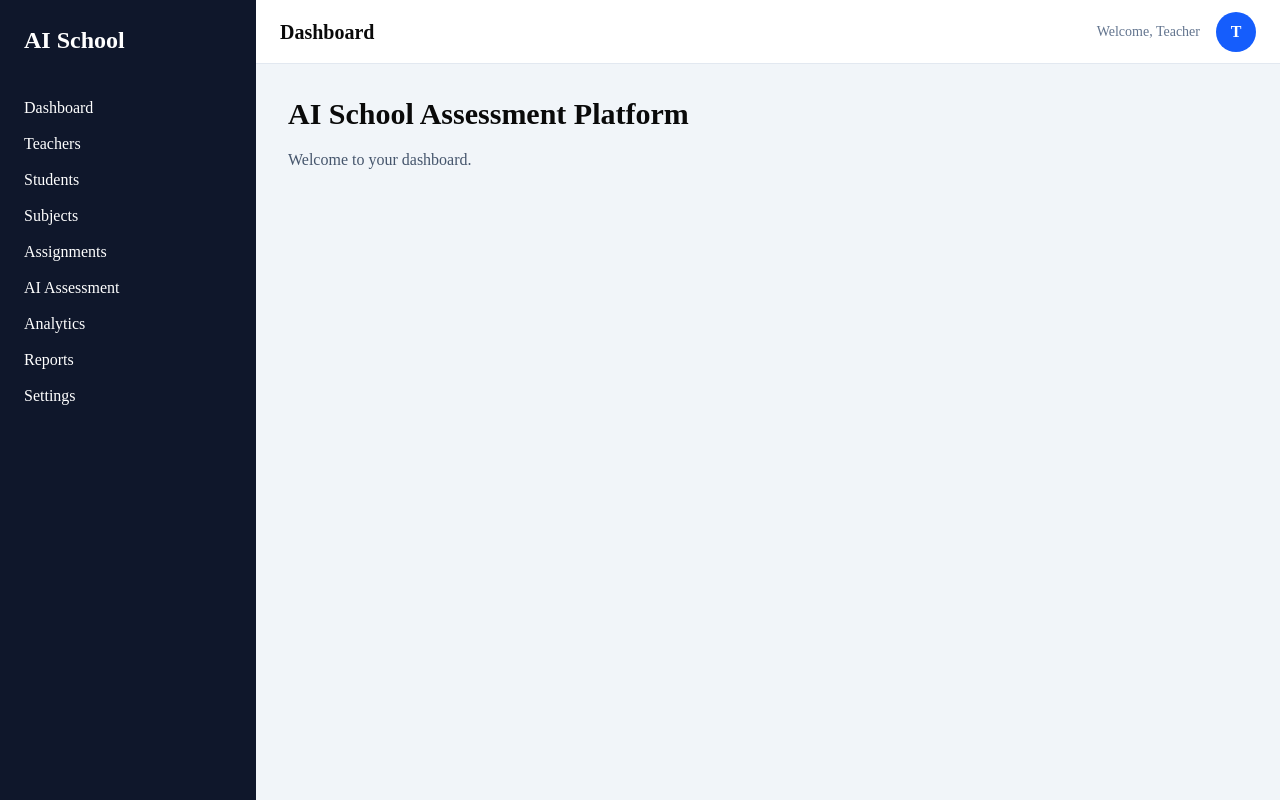
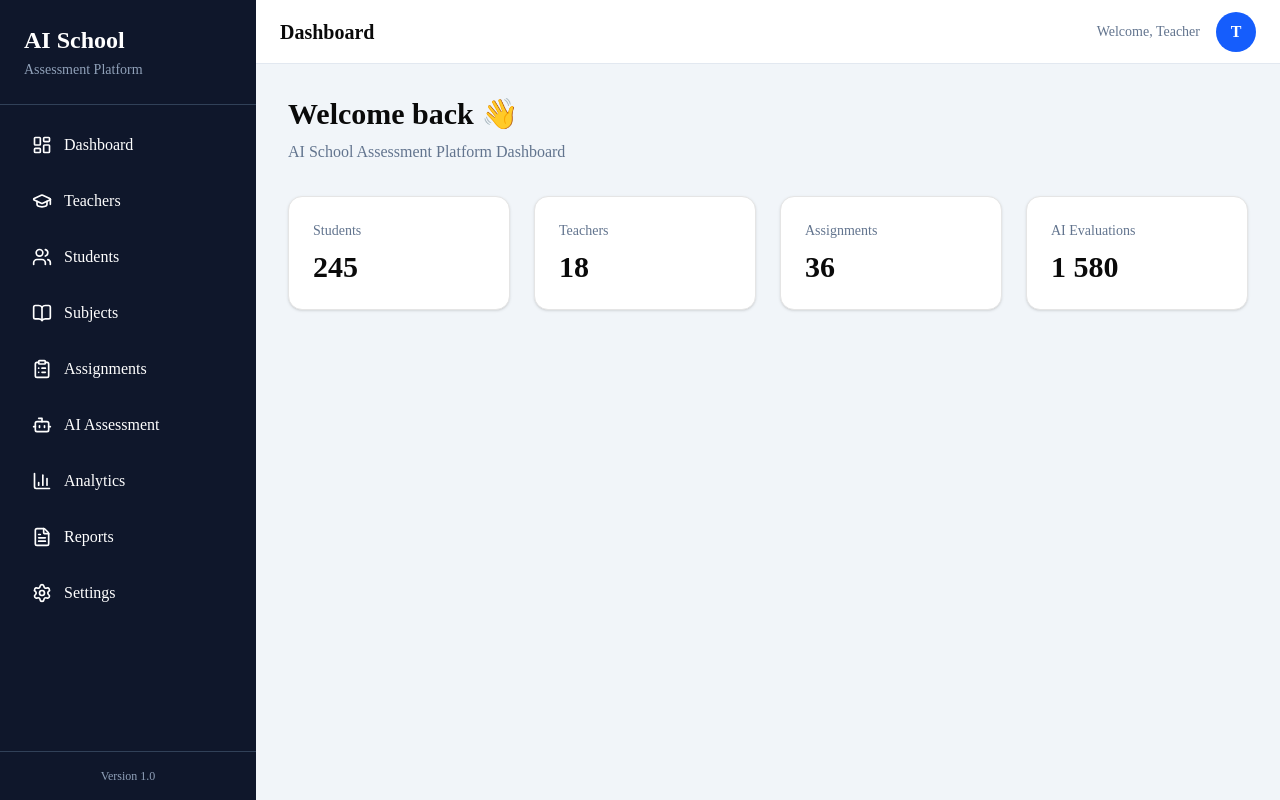
Before and after one commit to Yermakhan88/AI-School-Assessment-Platform, a Next.js app in the folder frontend/: page / in a window 1280 px wide. Built offline with nearby package versions, Linux system fonts and the light colour scheme.

Commit message:
Create dashboard statistics cards

```diff
--- a/frontend/app/page.tsx
+++ b/frontend/app/page.tsx
@@ -1,16 +1,47 @@
 import DashboardLayout from "@/components/layout/DashboardLayout";
+import StatCard from "@/components/dashboard/StatCard";
 
 export default function Home() {
   return (
     <DashboardLayout>
 
-      <h1 className="text-3xl font-bold">
-        AI School Assessment Platform
-      </h1>
+      <div className="space-y-8">
 
-      <p className="mt-4 text-slate-600">
-        Welcome to your dashboard.
-      </p>
+        <div>
+          <h1 className="text-3xl font-bold">
+            Welcome back 👋
+          </h1>
+
+          <p className="text-slate-500 mt-2">
+            AI School Assessment Platform Dashboard
+          </p>
+        </div>
+
+        <div className="grid grid-cols-4 gap-6">
+
+          <StatCard
+            title="Students"
+            value="245"
+          />
+
+          <StatCard
+            title="Teachers"
+            value="18"
+          />
+
+          <StatCard
+            title="Assignments"
+            value="36"
+          />
+
+          <StatCard
+            title="AI Evaluations"
+            value="1 580"
+          />
+
+        </div>
+
+      </div>
 
     </DashboardLayout>
   );
--- /dev/null
+++ b/frontend/components/dashboard/StatCard.tsx
@@ -0,0 +1,23 @@
+interface StatCardProps {
+  title: string;
+  value: string;
+}
+
+export default function StatCard({
+  title,
+  value,
+}: StatCardProps) {
+  return (
+    <div className="rounded-xl border bg-white p-6 shadow-sm">
+
+      <p className="text-sm text-slate-500">
+        {title}
+      </p>
+
+      <h2 className="mt-2 text-3xl font-bold">
+        {value}
+      </h2>
+
+    </div>
+  );
+}
--- a/frontend/components/layout/Sidebar.tsx
+++ b/frontend/components/layout/Sidebar.tsx
@@ -1,49 +1,91 @@
+import {
+  LayoutDashboard,
+  GraduationCap,
+  Users,
+  BookOpen,
+  ClipboardList,
+  Bot,
+  BarChart3,
+  FileText,
+  Settings,
+} from "lucide-react";
+
+const menuItems = [
+  {
+    title: "Dashboard",
+    icon: LayoutDashboard,
+  },
+  {
+    title: "Teachers",
+    icon: GraduationCap,
+  },
+  {
+    title: "Students",
+    icon: Users,
+  },
+  {
+    title: "Subjects",
+    icon: BookOpen,
+  },
+  {
+    title: "Assignments",
+    icon: ClipboardList,
+  },
+  {
+    title: "AI Assessment",
+    icon: Bot,
+  },
+  {
+    title: "Analytics",
+    icon: BarChart3,
+  },
+  {
+    title: "Reports",
+    icon: FileText,
+  },
+  {
+    title: "Settings",
+    icon: Settings,
+  },
+];
+
 export default function Sidebar() {
   return (
-    <aside className="w-64 h-screen bg-slate-900 text-white p-6">
-      <h1 className="text-2xl font-bold mb-10">
-        AI School
-      </h1>
+    <aside className="w-64 min-h-screen bg-slate-900 text-white flex flex-col">
 
-      <nav className="space-y-3">
+      <div className="p-6 border-b border-slate-700">
+        <h1 className="text-2xl font-bold">
+          AI School
+        </h1>
 
-        <a className="block hover:text-blue-400 cursor-pointer">
-          Dashboard
-        </a>
+        <p className="text-sm text-slate-400 mt-1">
+          Assessment Platform
+        </p>
+      </div>
 
-        <a className="block hover:text-blue-400 cursor-pointer">
-          Teachers
-        </a>
+      <nav className="flex-1 p-4 space-y-2">
 
-        <a className="block hover:text-blue-400 cursor-pointer">
-          Students
-        </a>
+        {menuItems.map((item) => {
+          const Icon = item.icon;
 
-        <a className="block hover:text-blue-400 cursor-pointer">
-          Subjects
-        </a>
+          return (
+            <button
+              key={item.title}
+              className="w-full flex items-center gap-3 rounded-lg px-4 py-3 hover:bg-slate-800 transition"
+            >
+              <Icon size={20} />
 
-        <a className="block hover:text-blue-400 cursor-pointer">
-          Assignments
-        </a>
-
-        <a className="block hover:text-blue-400 cursor-pointer">
-          AI Assessment
-        </a>
-
-        <a className="block hover:text-blue-400 cursor-pointer">
-          Analytics
-        </a>
-
-        <a className="block hover:text-blue-400 cursor-pointer">
-          Reports
-        </a>
-
-        <a className="block hover:text-blue-400 cursor-pointer">
-          Settings
-        </a>
+              <span>{item.title}</span>
+            </button>
+          );
+        })}
 
       </nav>
+
+      <div className="p-4 border-t border-slate-700 text-center text-xs text-slate-400">
+        Version 1.0
+      </div>
+
     </aside>
-  )
+  );
 }
```
